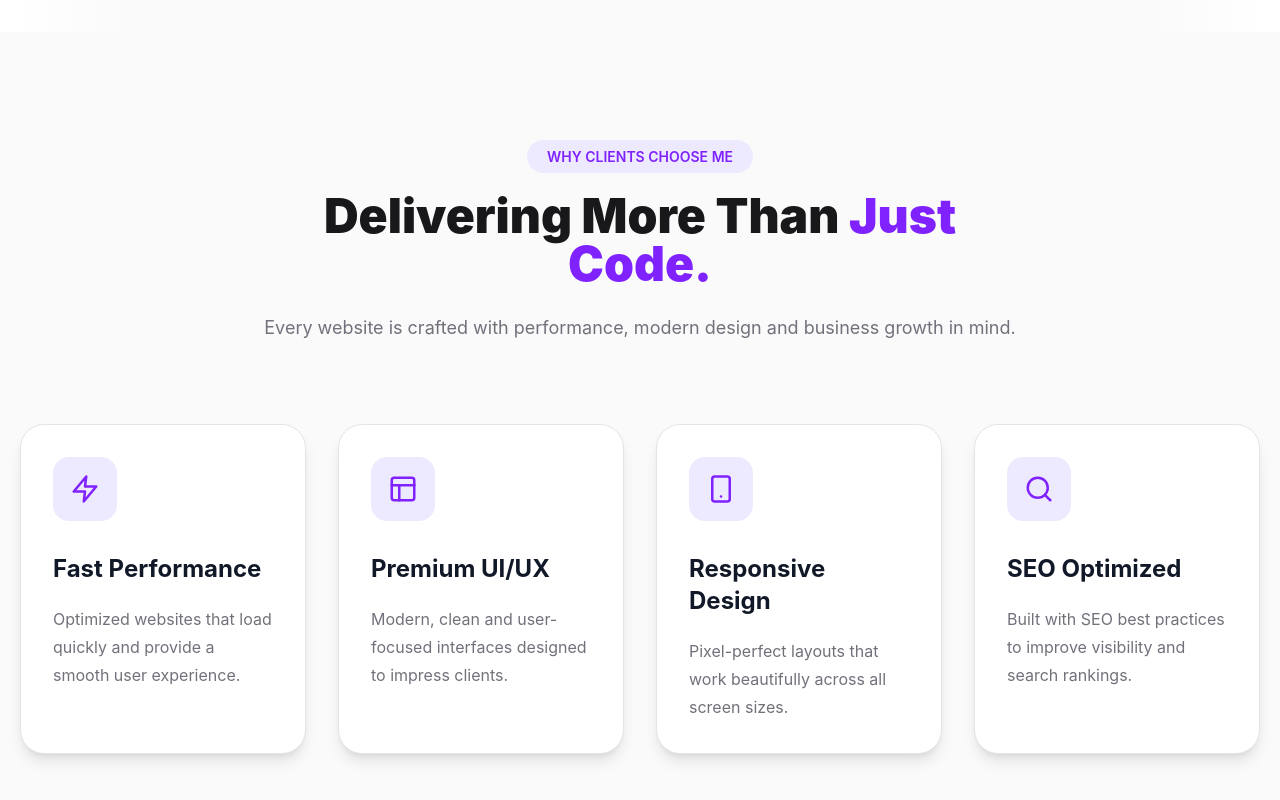
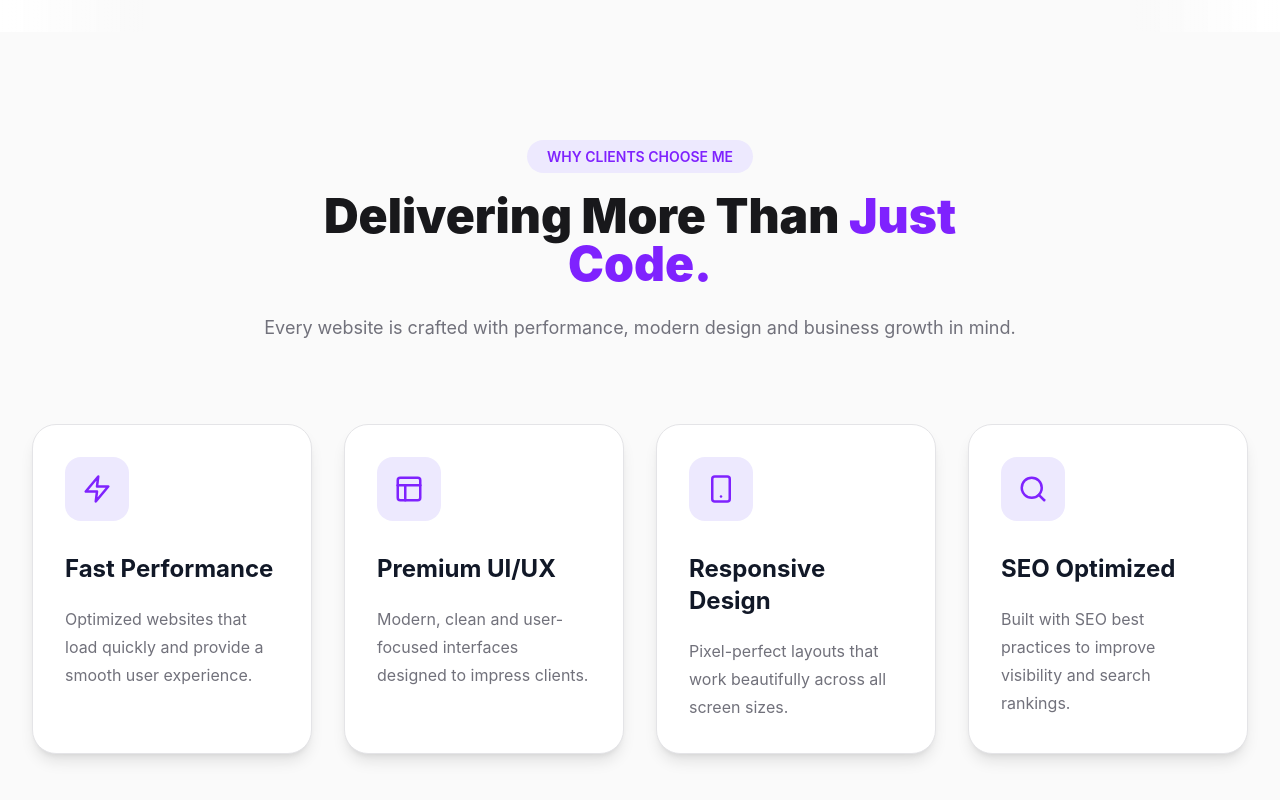
Before and after one commit to nishantkanada11/protfolio, a React (Vite) app: page / in a window 1280 px wide. Shown: the part 1288-2088 px from the top of the page. Built offline with nearby package versions, Linux system fonts and the light colour scheme.

Commit message:
basic change

```diff
--- a/src/components/home/WhyChooseMe.jsx
+++ b/src/components/home/WhyChooseMe.jsx
@@ -5,6 +5,7 @@ import {
   FiSearch,
   FiLayout,
 } from "react-icons/fi";
+import Container from "../common/Container";
 
 const features = [
   {
@@ -37,7 +38,7 @@ const WhyChooseMe = () => {
   return (
     <section className="py-28">
 
-      <div className="mx-auto max-w-7xl px-5">
+      <Container>
 
         {/* Heading */}
 
@@ -166,7 +167,7 @@ const WhyChooseMe = () => {
 
         </div>
 
-      </div>
+      </Container>
 
     </section>
   );
```
